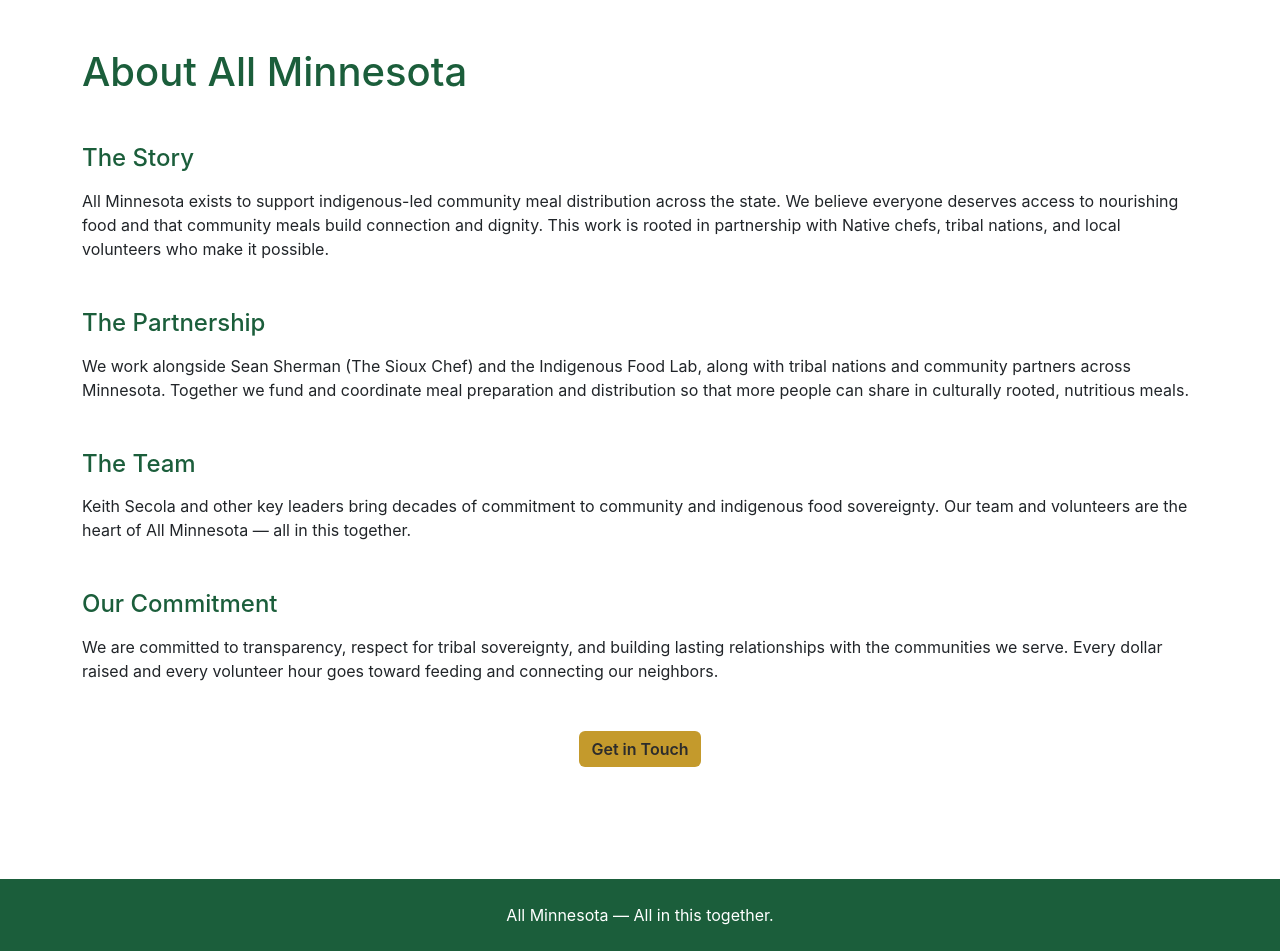
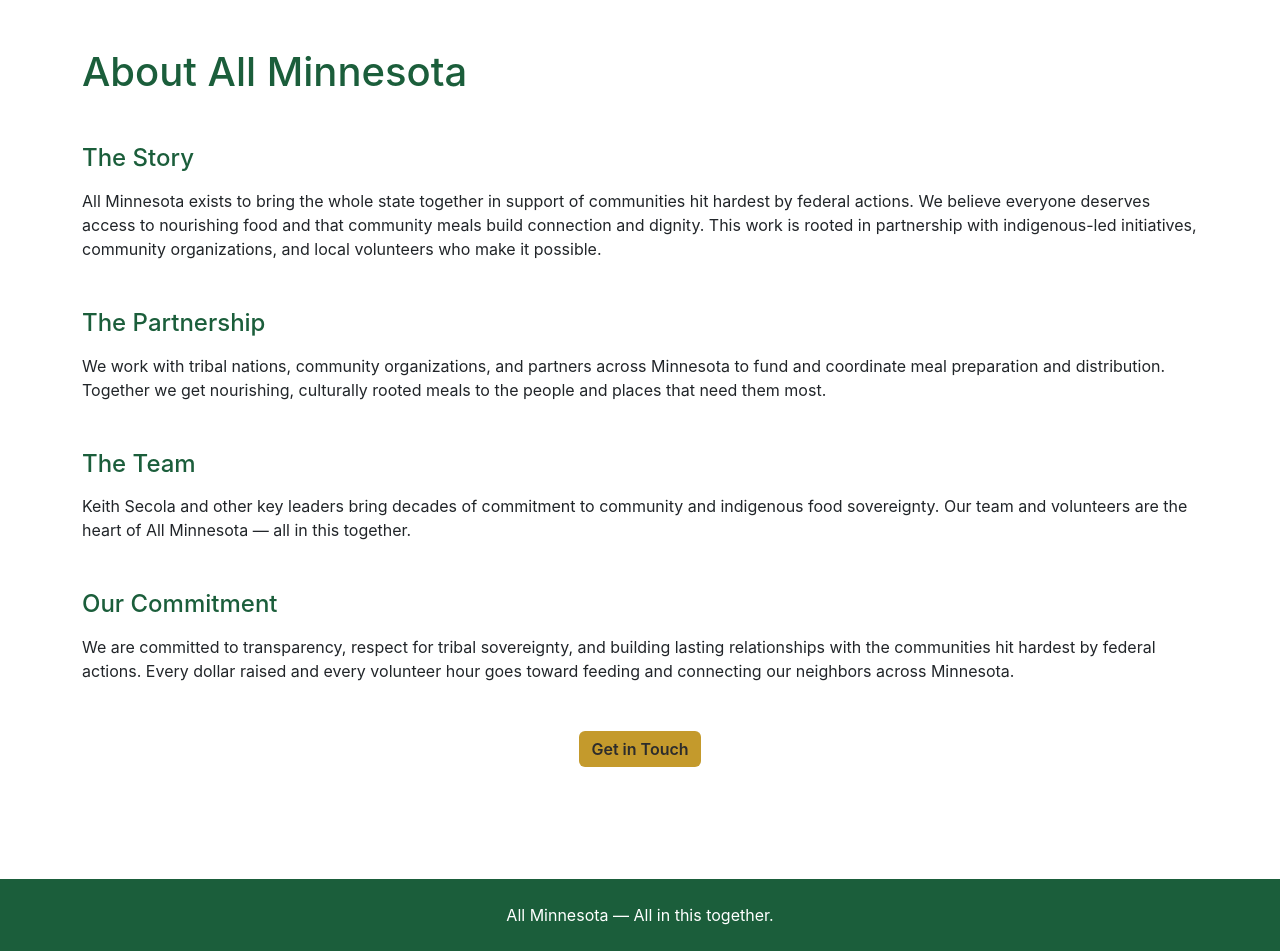
Before and after one commit to ekvale/allminnesota, a Django app: page /about/ in a window 1280 px wide. Shown: the part 86-1037 px from the top of the page. Run offline with Django 4.2, Linux system fonts and the light colour scheme.

Commit message:
Reframe copy: bring all of Minnesota together, communities hit hardest by federal actions; remove direct Sean Sherman mention

```diff
--- a/core/templates/core/about.html
+++ b/core/templates/core/about.html
@@ -9,17 +9,17 @@
     <section class="mb-5">
         <h2 class="h4 text-primary-green mb-3">The Story</h2>
         <p class="text-dark">
-            All Minnesota exists to support indigenous-led community meal distribution across the state.
+            All Minnesota exists to bring the whole state together in support of communities hit hardest by federal actions.
             We believe everyone deserves access to nourishing food and that community meals build connection and dignity.
-            This work is rooted in partnership with Native chefs, tribal nations, and local volunteers who make it possible.
+            This work is rooted in partnership with indigenous-led initiatives, community organizations, and local volunteers who make it possible.
         </p>
     </section>
 
     <section class="mb-5">
         <h2 class="h4 text-primary-green mb-3">The Partnership</h2>
         <p class="text-dark">
-            We work alongside Sean Sherman (The Sioux Chef) and the Indigenous Food Lab, along with tribal nations and community partners across Minnesota.
-            Together we fund and coordinate meal preparation and distribution so that more people can share in culturally rooted, nutritious meals.
+            We work with tribal nations, community organizations, and partners across Minnesota to fund and coordinate meal preparation and distribution.
+            Together we get nourishing, culturally rooted meals to the people and places that need them most.
         </p>
     </section>
 
@@ -34,8 +34,8 @@
     <section class="mb-5">
         <h2 class="h4 text-primary-green mb-3">Our Commitment</h2>
         <p class="text-dark">
-            We are committed to transparency, respect for tribal sovereignty, and building lasting relationships with the communities we serve.
-            Every dollar raised and every volunteer hour goes toward feeding and connecting our neighbors.
+            We are committed to transparency, respect for tribal sovereignty, and building lasting relationships with the communities hit hardest by federal actions.
+            Every dollar raised and every volunteer hour goes toward feeding and connecting our neighbors across Minnesota.
         </p>
     </section>
 
--- a/core/templates/core/how_it_works.html
+++ b/core/templates/core/how_it_works.html
@@ -27,7 +27,7 @@
                 <i class="fas fa-utensils fa-3x text-gold mb-3"></i>
                 <h3 class="h5 text-primary-green">Step 3</h3>
                 <h4 class="h6 mb-2">Meals Prepared</h4>
-                <p class="small text-dark mb-0">Indigenous Food Lab and partners prepare nourishing, culturally rooted meals.</p>
+                <p class="small text-dark mb-0">Our partners and community kitchens prepare nourishing, culturally rooted meals.</p>
             </div>
         </div>
         <div class="col-md-6 col-lg-3 text-center">
```
Also changed, not shown: core/templates/core/home.html (+5 -5 lines).
